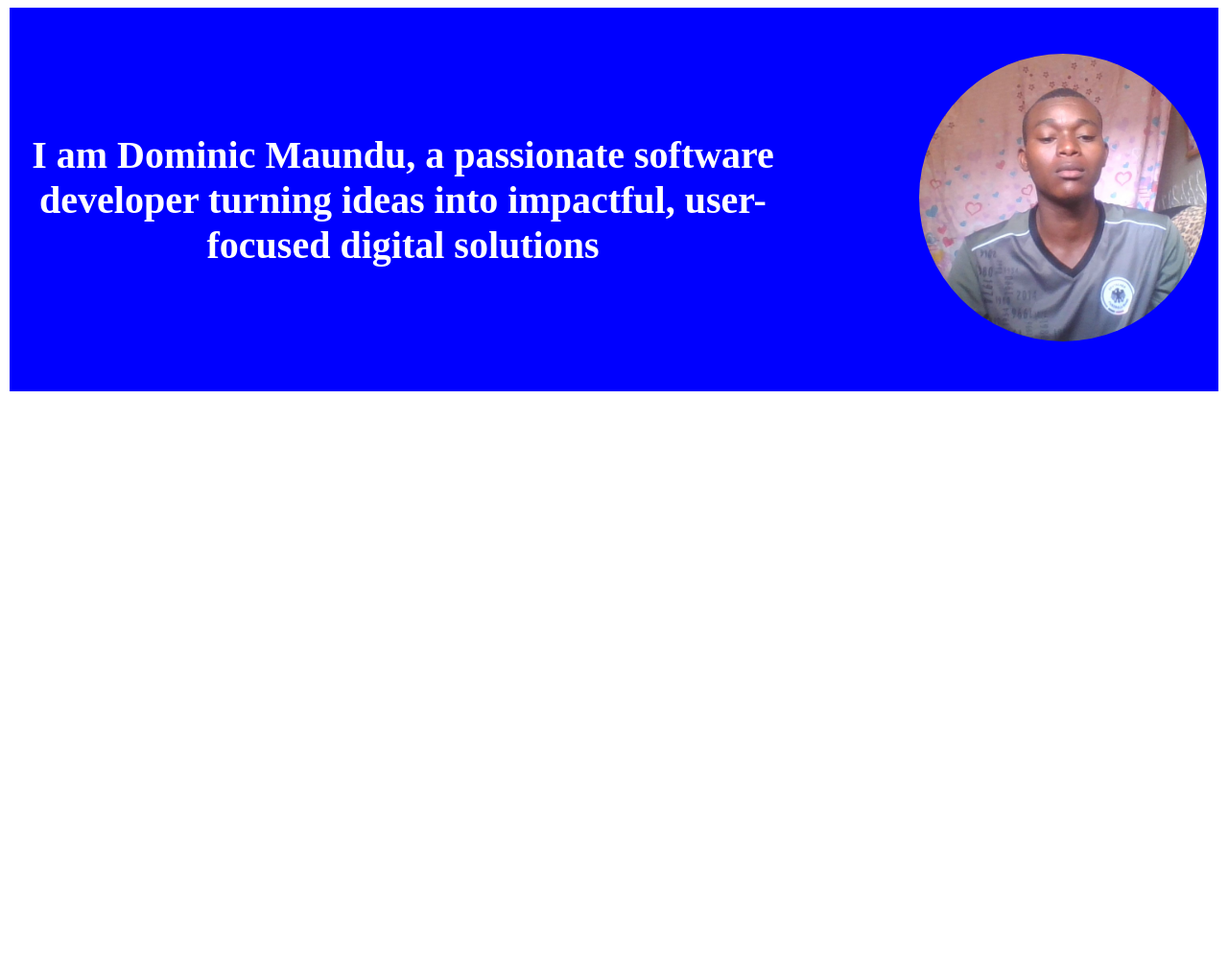
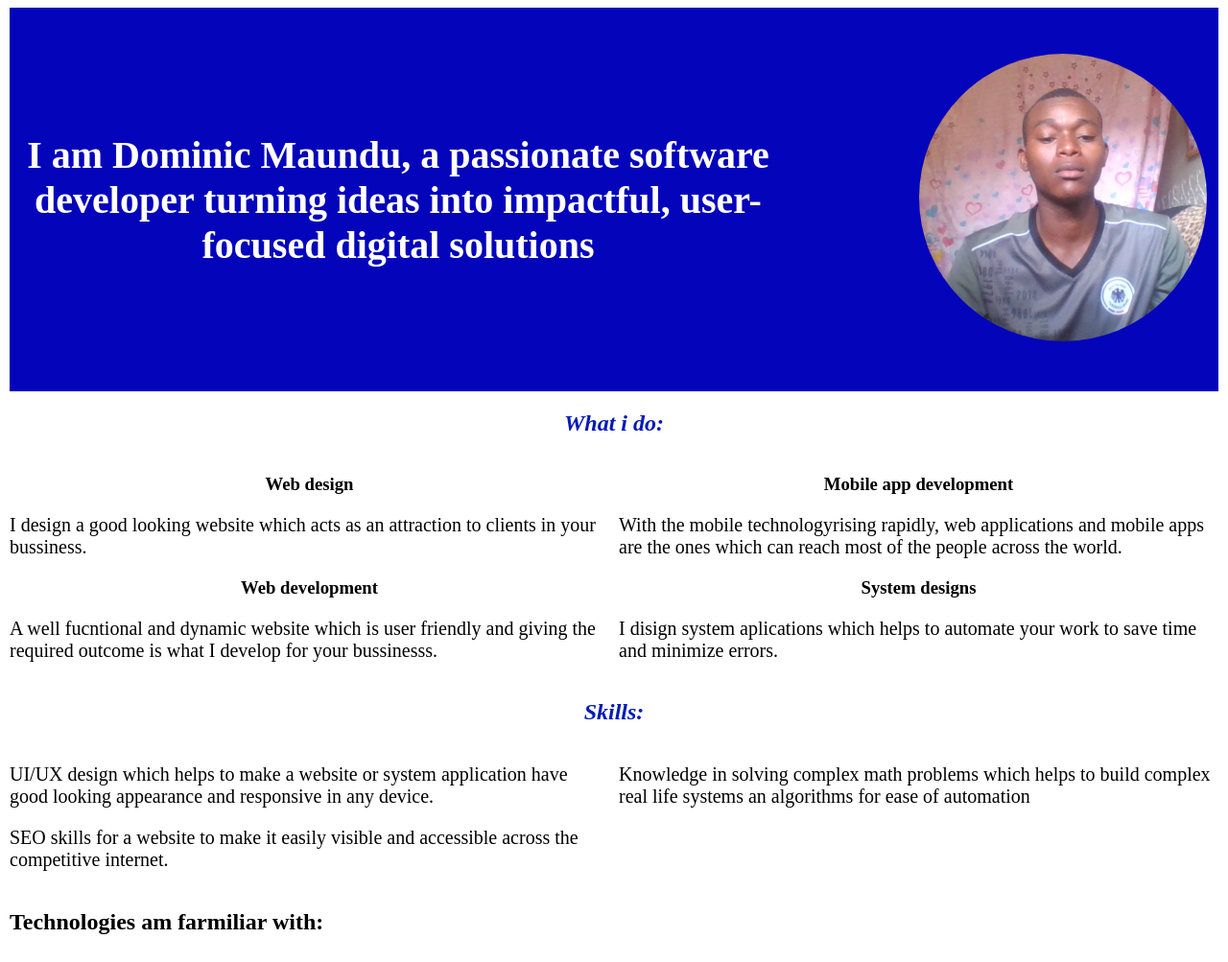
Before and after one commit to Dominicmaundu003/myPortifolio, a plain HTML site: page index.html in a window 1280 px wide. Shown: the whole page at 96% size. Before the commit the page ends 800 px from the top, so only its background shows below. Drawn offline with Linux system fonts and the light colour scheme.

Commit message:
general update

```diff
--- a/index.html
+++ b/index.html
@@ -11,5 +11,57 @@
         <h1 class="topic">I am Dominic Maundu, a passionate software developer turning ideas into impactful, user-focused digital solutions</h1>
         <div class="banner"><img src="images/banner.jpg" alt=""></div>
     </header>
+    <div class="work">
+        <h2>What i do:</h2>
+        <div class="container">
+            <div class="column1">
+                <div class="card">
+                    <h3>Web design</h3>
+                    <p>I design a good looking website which acts as an attraction to clients in your bussiness.</p>
+                </div>
+                <div class="card">
+                    <h3>Web development</h3>
+                    <p>A well fucntional and dynamic website which is user friendly and giving the required outcome is what I develop for your bussinesss.</p>
+                </div>
+            </div>
+            <div class="column2">
+                <div class="card">
+                    <h3>Mobile app development</h3>
+                    <p>With the mobile technologyrising rapidly, web applications and mobile apps are the ones which can reach most of the people across the world.</p>
+                </div>
+                <div class="card">
+                    <h3>System designs</h3>
+                    <p>I disign system aplications which helps to automate your work to save time and minimize errors.</p>
+                </div>
+            </div>
+        </div>
+    </div>
+
+    <div class="skills">
+        <h2>Skills:</h2>
+        <div class="container">
+            <div class="column1">
+                <div class="card">
+                    <p>UI/UX design which helps to make a website or system application have good looking appearance and responsive in any device.</p>
+                </div>
+                <div class="card">
+                    <p>SEO skills  for a website to make it easily visible and accessible across the competitive internet.</p>
+                </div>
+            </div>
+            <div class="column2">
+                <div class="card">
+                    <p>Knowledge in solving complex math problems which helps to build complex real life systems an algorithms for ease of automation</p>
+                </div>
+                <div class="card"></div>
+            </div>
+        </div>
+    </div>
+
+    <div class="techies">
+        <h2>Technologies am farmiliar with:</h2>
+        <div class="container">
+
+        </div>
+    </div>
 </body>
 </html>
--- a/style.css
+++ b/style.css
@@ -4,7 +4,7 @@ body {
 }
 
 header {
-    background-color: blue;
+    background-color: rgb(4, 4, 187);
     height: 400px;
     width: 100%;
     display: grid;
@@ -18,7 +18,7 @@ header .topic {
     display: flex;
     text-align: center;
     align-items: center;
-    margin-left: 10px;
+    margin-left: 5px;
     font-size: 40px;
     max-width: 800px;
     user-select: none;
@@ -28,16 +28,35 @@ header .topic {
     width: 300px;
     border-radius: 50%;
     object-fit: cover;
+    margin-right: 5px;
 }
-
-
+.work, .skills {
+    color: rgb(4, 27, 181);
+    font-style: italic;
+    text-align: center;
+}
+.container {
+    color: black;
+    font-style: normal;
+    display: grid;
+    grid-template-columns: 1fr 1fr;
+    column-gap: 10px;
+}
+.card {
+    scroll-behavior: smooth;
+}
+.card p {
+    text-align: left;
+    font-size: 20px;
+    font-family: sans-serif;
+    font-family: 'Times New Roman', Times, serif;
+}
 
 
 @media (max-width: 700px) {
     header {
         display: flex;
         flex-direction: column;
-        background-color: red;
         height: fit-content;
     }
 }
```
